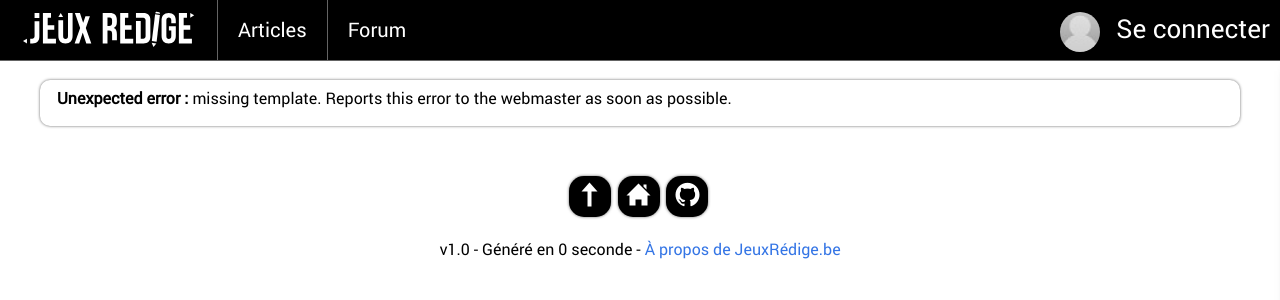
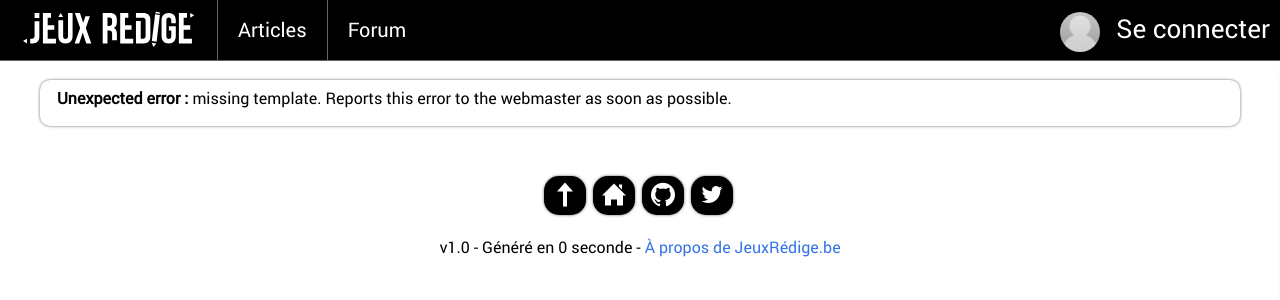
Before and after one commit to JefGrailet/JeuxRedige, a PHP site: page /Article.php in a window 1280 px wide. Shown: the top 300 px of the page. Run offline with PHP 8.4, Linux system fonts and the light colour scheme.

Commit message:
Modifications principalement cosmétiques, cf. logs/2023-02-17.md.

```diff
--- a/src/libraries/Header.lib.php
+++ b/src/libraries/Header.lib.php
@@ -780,7 +780,7 @@ class WebpageHandler
       'webdesign_variant' => 'default', // (November 2021) Selects a specific variant of the logo while displaying an article (in function of its type)
       'posts_per_page' => 10, // Amount of messages per page in a topic (normally 20)
       'topics_per_page' => 30, // Amount of topics per page in a list of topics
-      'articles_per_page' => 30, // Same for the articles
+      'articles_per_page' => 16, // Same for the articles
       'emoticons_per_page' => 30, // Amount of emoticons per page on the "My emoticons" page
       'pins_per_page' => 50, // Amount of pins per page on the "My pins" page
       'message_size' => 'default', // "Size" of message at display (large or medium; change size of avatars, font, icons)
--- a/src/libraries/SegmentParsing.lib.php
+++ b/src/libraries/SegmentParsing.lib.php
@@ -183,6 +183,20 @@ class SegmentParsing
                         $imageHTML .= 'margin: 0px 10px 3px 0px;';
                      else
                         $imageHTML .= 'margin: 0px 0px 3px 10px;';
+                     // Additionnal adjustement: padding to align with paragraph, depending on width
+                     if($ratio != 1.0)
+                     {
+                        $newWidth = $dimensions[0] * $ratio;
+                        if($newWidth > 200)
+                        {
+                           if($newWidth < 250)
+                              $imageHTML .= ' padding-top: 5px;';
+                           else if($newWidth < 350)
+                              $imageHTML .= ' padding-top: 10px;';
+                           else
+                              $imageHTML .= ' padding-top: 25px;';
+                        }
+                     }
                      $imageHTML .= '" ';
                   }
                   if($ratio != 1.0)
@@ -310,10 +324,10 @@ class SegmentParsing
                      {
                         $miniHTML .= 'style="float: '.$floating.'; ';
                         if($floating === 'left')
-                           $miniHTML .= 'margin: 0px 10px 3px 0px;';
+                           $miniHTML .= 'margin: 0px 10px 0px 0px;';
                         else
-                           $miniHTML .= 'margin: 0px 0px 3px 10px;';
-                        $miniHTML .= '" ';
+                           $miniHTML .= 'margin: 0px 0px 0px 10px;';
+                        $miniHTML .= ' padding-top: 2px;" ';
                      }
                      $miniHTML .= 'data-file="'.$displayPath.'" data-width="'.$dimensions[0].'" ';
                      if(strlen($comment) > 0)
--- a/src/style/default.css
+++ b/src/style/default.css
@@ -1092,7 +1092,7 @@ input[type=submit]:active, button:active, .customButton:active
    color: white;
    background-color: black; /* Default */
    border-radius: 15px;
-   padding: 7px 9px;
+   padding: 7px 9px 5px 9px;
    margin-right: 3px;
    margin-bottom: 5px;
    box-shadow: 0px 0px 3px 0px #646464;
--- a/src/style/icons.css
+++ b/src/style/icons.css
@@ -1,5 +1,5 @@
 /*
- * Icons were selected and downloaded from IconMonstr. This CSS file was generated with IcoMoon.
+ * Most icons were selected and downloaded from IconMonstr. This CSS file was generated with IcoMoon.
  *
  * https://iconmonstr.com
  * https://icomoon.io
@@ -7,11 +7,11 @@
 
 @font-face {
   font-family: 'icomoon';
-  src:  url('fonts/icomoon.eot?d923ir');
-  src:  url('fonts/icomoon.eot?d923ir#iefix') format('embedded-opentype'),
-    url('fonts/icomoon.ttf?d923ir') format('truetype'),
-    url('fonts/icomoon.woff?d923ir') format('woff'),
-    url('fonts/icomoon.svg?d923ir#icomoon') format('svg');
+  src:  url('fonts/icomoon.eot?cu0jdf');
+  src:  url('fonts/icomoon.eot?cu0jdf#iefix') format('embedded-opentype'),
+    url('fonts/icomoon.ttf?cu0jdf') format('truetype'),
+    url('fonts/icomoon.woff?cu0jdf') format('woff'),
+    url('fonts/icomoon.svg?cu0jdf#icomoon') format('svg');
   font-weight: normal;
   font-style: normal;
   font-display: block;
@@ -224,21 +224,24 @@
 .icon-nav_static:before {
   content: "\e93f";
 }
-.icon-topic_lock:before {
+.icon-social_twitter:before {
   content: "\e940";
 }
-.icon-topic_locked:before {
+.icon-topic_lock:before {
   content: "\e941";
 }
-.icon-topic_popular:before {
+.icon-topic_locked:before {
   content: "\e942";
 }
-.icon-topic_unlock:before {
+.icon-topic_popular:before {
   content: "\e943";
 }
-.icon-topic_unpopular:before {
+.icon-topic_unlock:before {
   content: "\e944";
 }
-.icon-topic_uploads:before {
+.icon-topic_unpopular:before {
   content: "\e945";
 }
+.icon-topic_uploads:before {
+  content: "\e946";
+}
--- a/src/view/Footer.inc.php
+++ b/src/view/Footer.inc.php
@@ -12,6 +12,7 @@ echo WebpageHandler::$container['end'];
             <a href="#main" class="iconLink"><i class="icon-general_up" style="font-size: 24px;" title="Revenir en haut de page"></i></a>
             <a href="<?php echo $webRootPath; ?>" class="iconLink"><i class="icon-general_home" style="font-size: 24px;" title="Revenir à l'accueil"></i></a>
             <a href="https://github.com/JefGrailet/JeuxRedigeBE" target="blank" class="iconLink"><i class="icon-general_github" style="font-size: 24px;" title="Code source sur GitHub"></i></a>
+            <a href="https://twitter.com/JeuxRedigeBE" target="blank" class="iconLink"><i class="icon-social_twitter" style="font-size: 24px;" title="Suivez-nous sur Twitter"></i></a>
          </p>
          <p>v1.0 - Généré en <?php echo round(($overallEnd - $overallStart),5); ?> seconde - <a href="<?php echo $webRootPath; ?>About.php">À propos de JeuxRédige.be</a></p>
          </div>
--- a/src/view/Header.inc.php
+++ b/src/view/Header.inc.php
@@ -98,6 +98,13 @@ if(strlen(WebpageHandler::$miscParams['meta_title']) > 0)
    echo '      <meta property="og:description" content="'.WebpageHandler::$miscParams['meta_description'].'">'."\n";
    echo '      <meta property="og:image" content="'.WebpageHandler::$miscParams['meta_image'].'">'."\n";
    echo '      <meta property="og:url" content="'.WebpageHandler::$miscParams['meta_url'].'">'."\n";
+
+   // Twitter
+   echo '      <meta name="twitter:card" content="summary_large_image" />'."\n";
+   echo '      <meta name="twitter:site" content="JeuxRédige.be">'."\n";
+   echo '      <meta name="twitter:title" content="'.WebpageHandler::$miscParams['meta_title'].'">'."\n";
+   echo '      <meta name="twitter:description" content="'.WebpageHandler::$miscParams['meta_description'].'">'."\n";
+   echo '      <meta name="twitter:image" content="'.WebpageHandler::$miscParams['meta_image'].'">'."\n";
 
    echo '      <meta property="og:site_name" content="JeuxRédige.be">'."\n";
    echo '      <meta name="twitter:image:alt" content="Vignette">'."\n";
```
Also changed, not shown: src/libraries/MessageParsing.lib.php (+15 -1 lines), src/style/fonts/icomoon.ttf, src/style/fonts/icomoon.woff, src/style/fonts/src_icons/social_twitter.svg (added), 6 other files.
